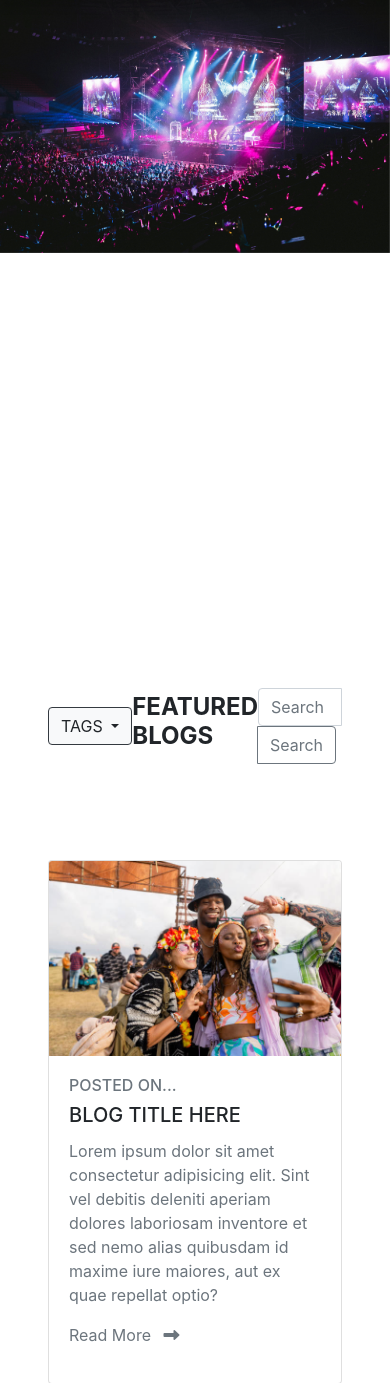
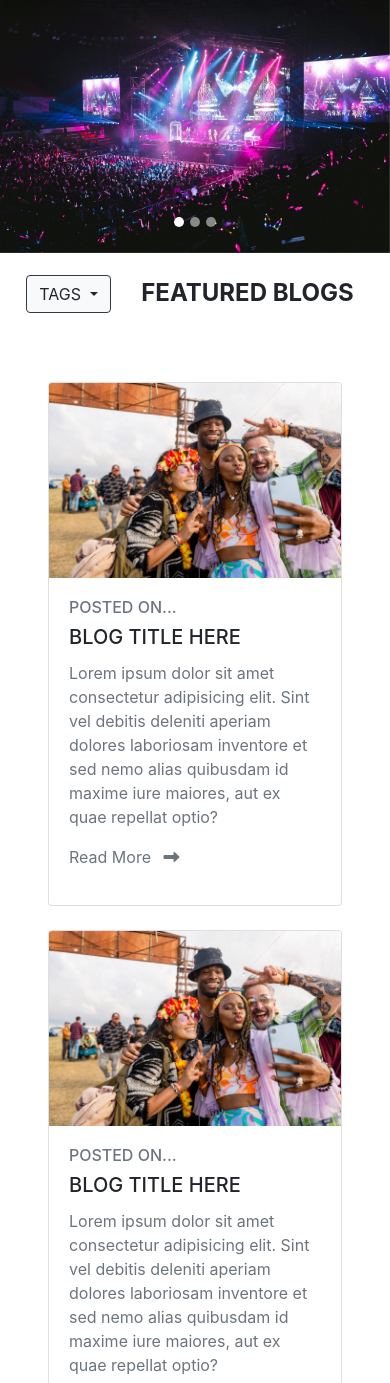
Before and after one commit to damidaramola/festive-fun-blog, a Django app: page /blog/ in a window 390 px wide. Shown: the part 64-1447 px from the top of the page. Run offline with Django 3.2, Linux system fonts and the light colour scheme; parts of the project's set-up code (start-up, migrations or seed data) failed here and were passed over; some libraries are stand-ins or nearby versions.

Commit message:
add media queries to css and edit html classes

```diff
--- a/blog/static/css/style.css
+++ b/blog/static/css/style.css
@@ -28,16 +28,13 @@ html::-webkit-scrollbar{
 
 /* carousel */
 
-.carousel-item{
-    height:40rem;
-    background-size: cover;
-}
 .carousel-indicators li {
 width:10px;
 height: 10px;
 border-radius:100%
 
 }
+
 
 
 
@@ -60,3 +57,19 @@ border-radius:100%
 
 
 /* media queries */
+@media (max-width:992px){
+
+}
+
+@media (max-width:768px){
+
+}
+
+@media (max-width:576px){
+    .input-group{
+        display:none;
+    }
+    .featured{
+        margin: 10px;
+    }
+}
--- a/blog/templates/index.html
+++ b/blog/templates/index.html
@@ -50,7 +50,7 @@
 
   <!-- image carousel -->
   <div class="container-fluid px-0">
-    <div id="default-carousel" class="carousel slide" data-ride="carousel" data-interval="4000">
+    <div id="default-carousel" class="carousel slide" data-ride="carousel" data-interval="80000">
       <ol class="carousel-indicators">
         <li data-target="#default-carousel" data-slide-to="0" class="active"></li>
         <li data-target="#default-carousel" data-slide-to="1"></li>
@@ -94,7 +94,8 @@
   </div>
   </div>
   <!-- drop down tag button -->
-  <div class="container-fluid p-5">
+  <div class="container-fluid p-3">
+
     <div class="d-flex align-items-center justify-content-around">
       <div class="btn-group">
         <button class="btn btn-light dropdown-toggle text-uppercase border-dark" data-toggle="dropdown"
@@ -111,7 +112,7 @@
       </div>
 
       <div>
-        <h4 class="text-uppercase font-weight-bold">
+        <h4 class="text-uppercase font-weight-bold featured">
           Featured Blogs
         </h4>
       </div>
```
